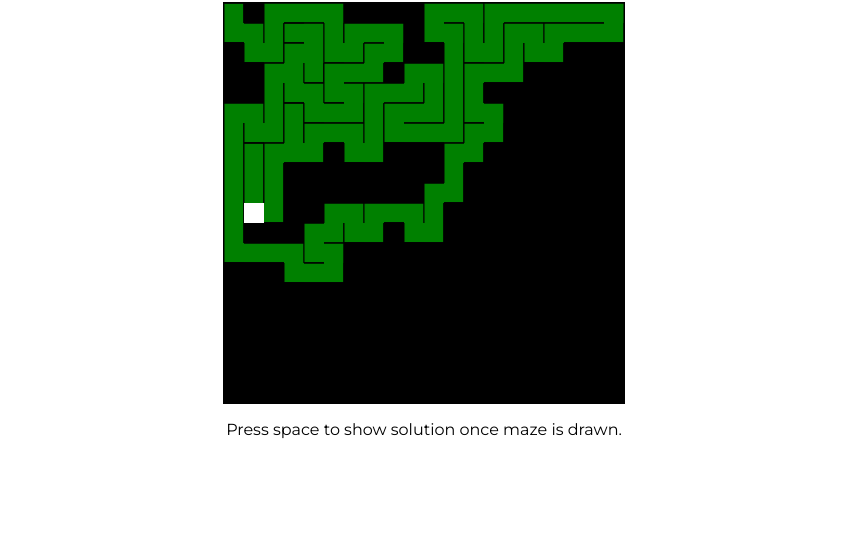
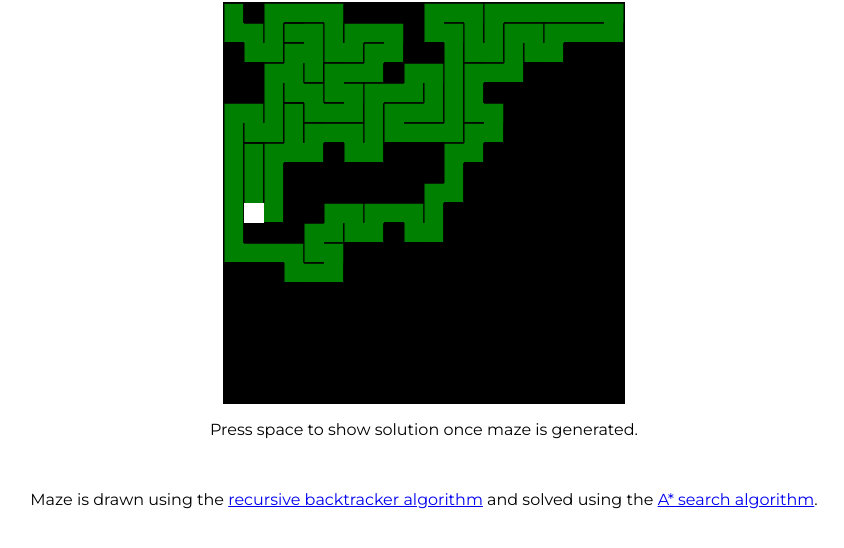
Before and after one commit to joeharpur/random-maze-generator, a plain HTML site: page index.html in a window 1280 px wide. Shown: the part 80-628 px from the top of the page, without its empty margins (216-1060 px from the left). Drawn offline with Linux system fonts and the light colour scheme.

Commit message:
HTML and CSS tweaks.

```diff
--- a/index.html
+++ b/index.html
@@ -20,7 +20,8 @@
         <canvas id="canvas" width="400" height="400">
         </canvas>
 
-        <p>Press space to show solution once maze is drawn.</p>
+        <p>Press space to show solution once maze is generated.</p><br>
+        <p>Maze is drawn using the <a href="https://en.wikipedia.org/wiki/Maze_generation_algorithm#Recursive_backtracker">recursive backtracker algorithm</a> and solved using the <a href="https://en.wikipedia.org/wiki/A*_search_algorithm">A* search algorithm</a>.</p>
 
 
     </body>
--- a/style.css
+++ b/style.css
@@ -11,6 +11,6 @@ canvas {
     border: 1px solid black;
 }
 
-h1, p:first-of-type {
+h1, p {
 	text-align: center;
 }
```
